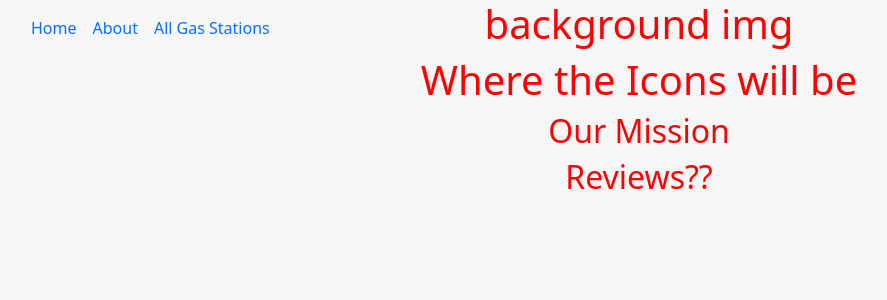
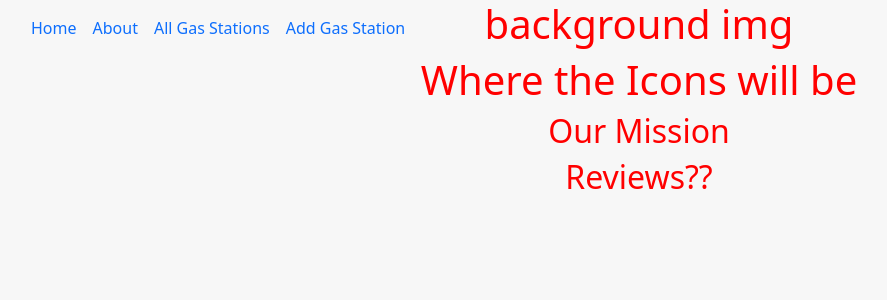
Before and after one commit to jenniferdinh1997/fullTank, a Django app: page / in a window 1280 px wide. Shown: the top 300 px of the page, without its empty margins (1-888 px from the left). Run offline with Django 4.2, Linux system fonts and the light colour scheme; some libraries are stand-ins or nearby versions.

Commit message:
add link

```diff
--- a/fulltank_app/templates/base.html
+++ b/fulltank_app/templates/base.html
@@ -44,6 +44,9 @@
             <li class="nav-item">
               <a class="nav-link" href="">All Gas Stations</a>
             </li>
+            <li>
+              <a class="nav-link" href="{% url 'stations_create' %}">Add Gas Station</a>
+            </li>
           </ul>
         </div>
       </nav>
```
